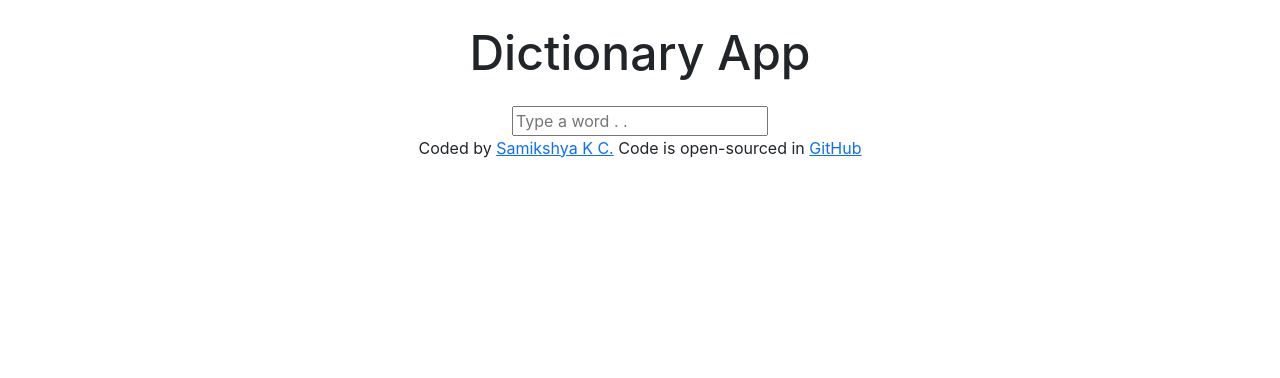
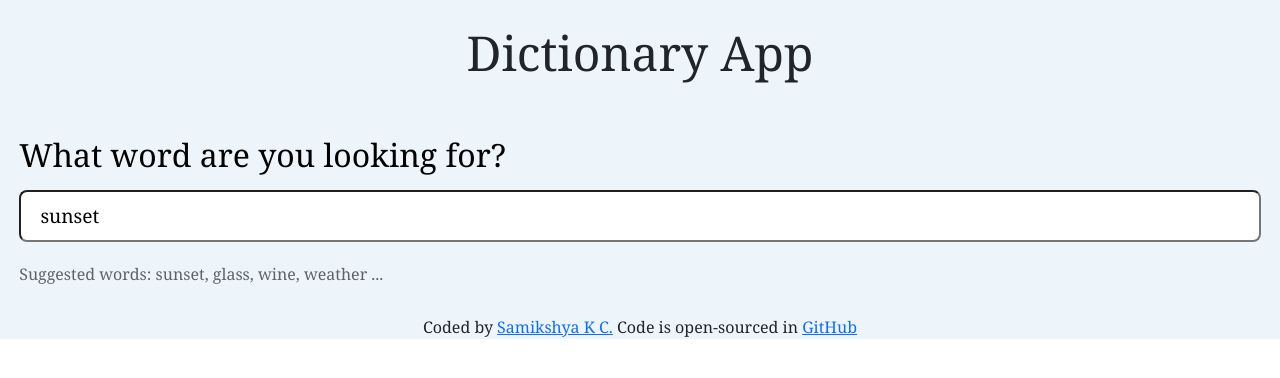
Before and after one commit to samikshyakc1996/react-dictionary, a React (Create React App) app: page / in a window 1280 px wide. Shown: the top 378 px of the page. Built offline with nearby package versions, Linux system fonts and the light colour scheme; no server answers.

Commit message:
added styling to the site

```diff
--- a/public/index.html
+++ b/public/index.html
@@ -11,6 +11,9 @@
     />
     <link href="https://cdn.jsdelivr.net/npm/bootstrap@5.2.0-beta1/dist/css/bootstrap.min.css" rel="stylesheet" integrity="sha384-0evHe/X+R7YkIZDRvuzKMRqM+OrBnVFBL6DOitfPri4tjfHxaWutUpFmBp4vmVor" crossorigin="anonymous">
     <link rel="apple-touch-icon" href="%PUBLIC_URL%/logo192.png" />
+    <link rel="preconnect" href="https://fonts.googleapis.com">
+<link rel="preconnect" href="https://fonts.gstatic.com" crossorigin>
+<link href="https://fonts.googleapis.com/css2?family=Noto+Serif:ital,wght@0,400;0,700;1,400&display=swap" rel="stylesheet">
     <!--
       manifest.json provides metadata used when your web app is installed on a
       user's mobile device or desktop. See https://developers.google.com/web/fundamentals/web-app-manifest/
@@ -26,6 +29,13 @@
       Learn how to configure a non-root public URL by running `npm run build`.
     -->
     <title>Dictionary app</title>
+    <style>
+      *{
+        margin:0;
+        padding:0;
+        font-family: 'Noto Serif', serif;
+      }
+    </style>
   </head>
   <body>
     <noscript>You need to enable JavaScript to run this app.</noscript>
--- a/src/App.css
+++ b/src/App.css
@@ -1,12 +1,20 @@
 .App{
-
-    height: 100vh;
     width:100vw;
+    background-color: #3f8dc417;
 
 }
 .App h1{
 
     text-align: center;
     font-size: 3rem;
-    margin: 0.5em;
+    padding: 0.5em;
 }
+
+.App section{
+    border: none;
+    border-radius: 8px;
+    margin: 2em 0 0 0;
+    box-shadow: 1px 2px 10px 2px #ddd;
+    padding: 1.5em 1em;
+    background-color: #ffffffa0;
+}
--- a/src/App.js
+++ b/src/App.js
@@ -4,12 +4,13 @@ import Dictionary from './Dictionary';
 import Footer from './Footer';
 
 function App() {
+  const defaultKeyword="sunset";
   return (
     <div className="App">
       <header className="App-header">
         {/* <img src={logo} className="App-logo" alt="logo" /> */}
         <h1>Dictionary App</h1>
-        <Dictionary/>
+        <Dictionary defaultKeyword={defaultKeyword}/>
       </header>
       <Footer/>
     </div>
--- /dev/null
+++ b/src/Dictionary.css
@@ -0,0 +1,31 @@
+.Dictionary{
+
+}
+
+
+form{
+
+
+}
+.Dictionary .form-text{
+    font-size: 2rem;
+    color:black;
+}
+.Dictionary , input[type="search"]{
+width: 100%;
+margin: 0.6em 0;
+padding: 0.5em 1em;
+font-size: 1.2rem;
+
+border-radius: 8px;
+
+}
+form p{
+    opacity: 0.7;
+    font-size: 1rem;
+    margin: 8px 0;
+}
+
+/* input[type="search"]{
+    background-color: purple;
+} */
--- a/src/Dictionary.jsx
+++ b/src/Dictionary.jsx
@@ -1,9 +1,11 @@
 import {React, useState} from 'react'
 import axios from "axios"
 import Result from './Result';
-
-const Dictionary = () => {
-    const [keyword, setKeyword]=useState("sunset");
+import "./Dictionary.css";
+const Dictionary = (props) => {
+    console.log("props from dict",props.defaultKeyword);
+    console.log(typeof(props.defaultKeyword));
+    const [keyword, setKeyword]=useState(props.defaultKeyword);
     const [result,setResult]=useState(null);
     const [searched,setSearched]=useState(false);
 
@@ -31,12 +33,15 @@ const Dictionary = () => {
     if(searched){
         return (
             <div className='Dictionary'>
+
                 <form onSubmit={handleSearch}
-                        style={{display: "flex",
-                        justifyContent: "center",
-                        alignItems: "center"}}>
-                    <input type="search"  placeholder='Type a word . . ' onChange={handleKeywordChange}
+                       >
+                           <label className='form-text'>What word are you looking for?</label>
+                    <input type="search"  placeholder='Type a word . . '
+                     onChange={handleKeywordChange}
+                     defaultValue={props.defaultKeyword}
                      />
+                     <p>Suggested words: sunset, glass, wine, weather ...</p>
                 </form>
 
                     <Result result={result}/>
--- a/src/Meaning.jsx
+++ b/src/Meaning.jsx
@@ -6,7 +6,7 @@ import Synonyms from './Synonyms';
 const Meaning = (props) => {
 
   return (
-    <div className='Meaning'>
+    <section className='Meaning'>
        <h2> <em>{props.meaning.partOfSpeech}</em></h2>
         {(props.meaning.definitions).map((item,index)=>(
           <ul key={index}>
@@ -18,7 +18,7 @@ const Meaning = (props) => {
         <Synonyms synonyms={props.meaning.synonyms}/>
         <Antonyms antonyms={props.meaning.antonyms}/>
 
-    </div>
+    </section>
   )
 }
 
--- a/src/Phonetics.jsx
+++ b/src/Phonetics.jsx
@@ -8,7 +8,7 @@ const Phonetics = (props) => {
         {/* <audio src={props.phonetic.audio}>Listen</audio> */}
         <PhoneticAudio audio={props.phonetic.audio}/>
         {/* <a href={props.phonetic.audio} target="_blank" rel="noreferrer">Listen</a> */}
-        <p>{props.phonetic.text}</p>
+        <p style={{opacity:"0.7", color:"#000", fontWeight:"500", lineHeight:"1em", margin:"8px 0"}}>{props.phonetic.text}</p>
     </div>
   )
     }
--- a/src/Result.jsx
+++ b/src/Result.jsx
@@ -8,6 +8,7 @@ const Result = (props) => {
 
   return (
     <div className='Result'>
+        <section>
         <h2> {props.result.data[0].word}</h2>
        {/* <p>{props.result.data[0].phonetics[1].text}</p> */}
 
@@ -17,7 +18,7 @@ const Result = (props) => {
            </div>
 
        ))}
-
+       </section>
        {meanings.map((meaning,index)=>(
            <div key={index}>
                <Meaning meaning={meaning}/>
```
